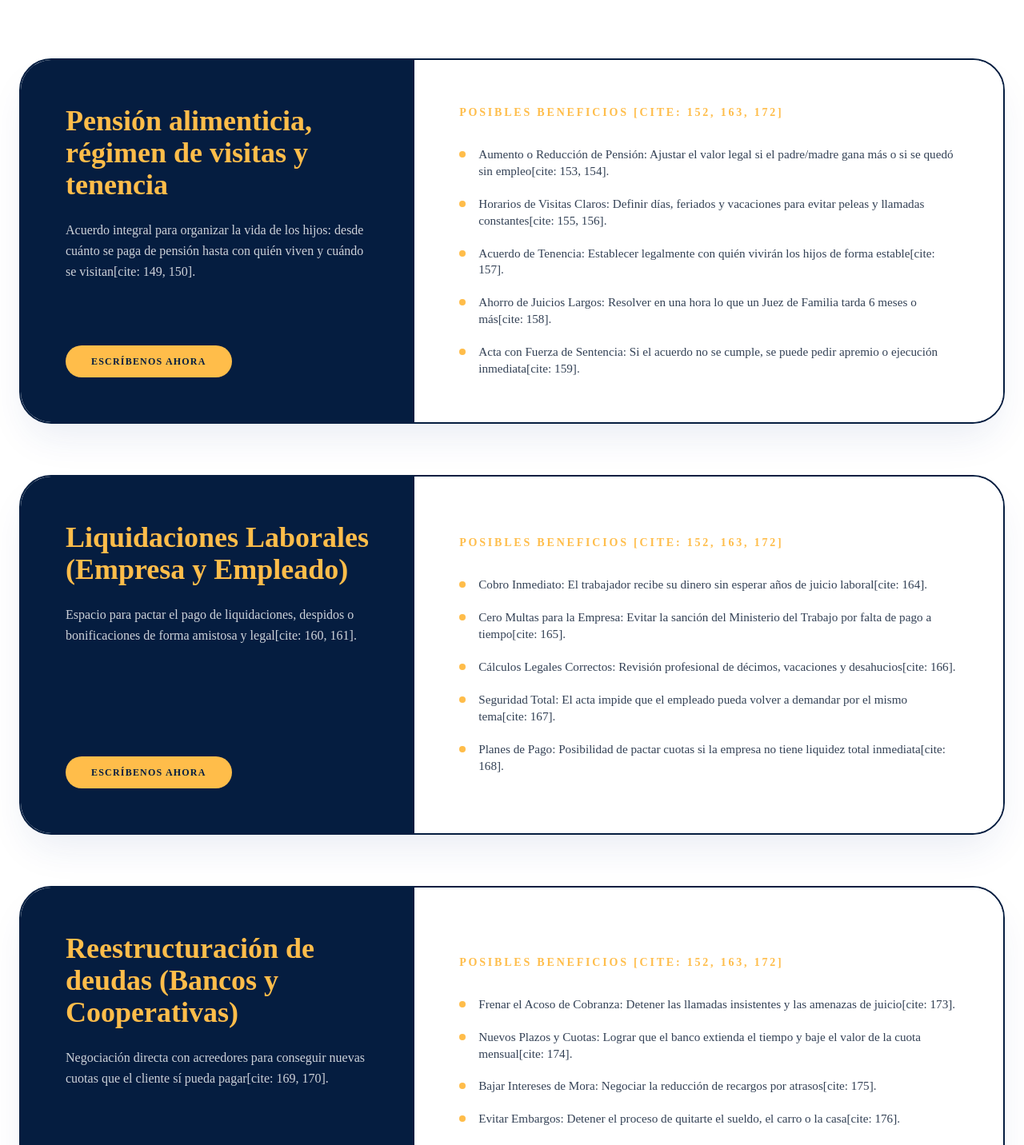
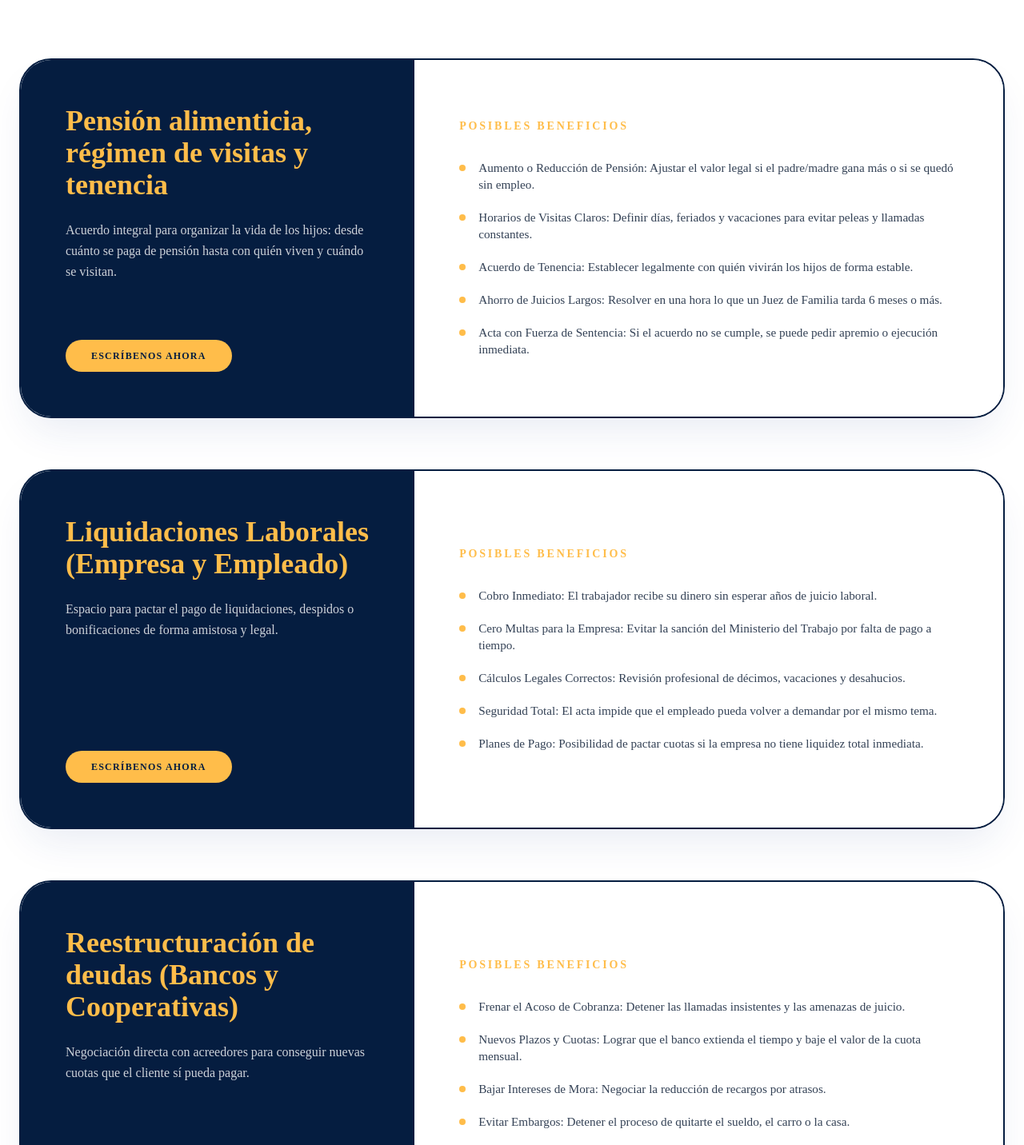
Before and after one commit to DevCardenasS/web-cardenas-saltos, a Next.js app: page /mediacion in a window 1280 px wide. Shown: the part 1100-2532 px from the top of the page at 80% size. Built offline with nearby package versions, Linux system fonts and the light colour scheme.

Commit message:
Update mediacion.js

```diff
--- a/pages/mediacion.js
+++ b/pages/mediacion.js
@@ -7,46 +7,46 @@ export default function Mediacion() {
   const servicios = [
     {
       titulo: "Pensión alimenticia, régimen de visitas y tenencia",
-      descripcion: "Acuerdo integral para organizar la vida de los hijos: desde cuánto se paga de pensión hasta con quién viven y cuándo se visitan[cite: 149, 150].",
+      descripcion: "Acuerdo integral para organizar la vida de los hijos: desde cuánto se paga de pensión hasta con quién viven y cuándo se visitan.",
       beneficios: [
-        "Aumento o Reducción de Pensión: Ajustar el valor legal si el padre/madre gana más o si se quedó sin empleo[cite: 153, 154].",
-        "Horarios de Visitas Claros: Definir días, feriados y vacaciones para evitar peleas y llamadas constantes[cite: 155, 156].",
-        "Acuerdo de Tenencia: Establecer legalmente con quién vivirán los hijos de forma estable[cite: 157].",
-        "Ahorro de Juicios Largos: Resolver en una hora lo que un Juez de Familia tarda 6 meses o más[cite: 158].",
-        "Acta con Fuerza de Sentencia: Si el acuerdo no se cumple, se puede pedir apremio o ejecución inmediata[cite: 159]."
+        "Aumento o Reducción de Pensión: Ajustar el valor legal si el padre/madre gana más o si se quedó sin empleo.",
+        "Horarios de Visitas Claros: Definir días, feriados y vacaciones para evitar peleas y llamadas constantes.",
+        "Acuerdo de Tenencia: Establecer legalmente con quién vivirán los hijos de forma estable.",
+        "Ahorro de Juicios Largos: Resolver en una hora lo que un Juez de Familia tarda 6 meses o más.",
+        "Acta con Fuerza de Sentencia: Si el acuerdo no se cumple, se puede pedir apremio o ejecución inmediata."
       ]
     },
     {
       titulo: "Liquidaciones Laborales (Empresa y Empleado)",
-      descripcion: "Espacio para pactar el pago de liquidaciones, despidos o bonificaciones de forma amistosa y legal[cite: 160, 161].",
+      descripcion: "Espacio para pactar el pago de liquidaciones, despidos o bonificaciones de forma amistosa y legal.",
       beneficios: [
-        "Cobro Inmediato: El trabajador recibe su dinero sin esperar años de juicio laboral[cite: 164].",
-        "Cero Multas para la Empresa: Evitar la sanción del Ministerio del Trabajo por falta de pago a tiempo[cite: 165].",
-        "Cálculos Legales Correctos: Revisión profesional de décimos, vacaciones y desahucios[cite: 166].",
-        "Seguridad Total: El acta impide que el empleado pueda volver a demandar por el mismo tema[cite: 167].",
-        "Planes de Pago: Posibilidad de pactar cuotas si la empresa no tiene liquidez total inmediata[cite: 168]."
+        "Cobro Inmediato: El trabajador recibe su dinero sin esperar años de juicio laboral.",
+        "Cero Multas para la Empresa: Evitar la sanción del Ministerio del Trabajo por falta de pago a tiempo.",
+        "Cálculos Legales Correctos: Revisión profesional de décimos, vacaciones y desahucios.",
+        "Seguridad Total: El acta impide que el empleado pueda volver a demandar por el mismo tema.",
+        "Planes de Pago: Posibilidad de pactar cuotas si la empresa no tiene liquidez total inmediata."
       ]
     },
     {
       titulo: "Reestructuración de deudas (Bancos y Cooperativas)",
-      descripcion: "Negociación directa con acreedores para conseguir nuevas cuotas que el cliente sí pueda pagar[cite: 169, 170].",
+      descripcion: "Negociación directa con acreedores para conseguir nuevas cuotas que el cliente sí pueda pagar.",
       beneficios: [
-        "Frenar el Acoso de Cobranza: Detener las llamadas insistentes y las amenazas de juicio[cite: 173].",
-        "Nuevos Plazos y Cuotas: Lograr que el banco extienda el tiempo y baje el valor de la cuota mensual[cite: 174].",
-        "Bajar Intereses de Mora: Negociar la reducción de recargos por atrasos[cite: 175].",
-        "Evitar Embargos: Detener el proceso de quitarte el sueldo, el carro o la casa[cite: 176].",
-        "Certificado de Acuerdo: Un documento legal que demuestra que estás cumpliendo con tus pagos[cite: 177]."
+        "Frenar el Acoso de Cobranza: Detener las llamadas insistentes y las amenazas de juicio.",
+        "Nuevos Plazos y Cuotas: Lograr que el banco extienda el tiempo y baje el valor de la cuota mensual.",
+        "Bajar Intereses de Mora: Negociar la reducción de recargos por atrasos.",
+        "Evitar Embargos: Detener el proceso de quitarte el sueldo, el carro o la casa.",
+        "Certificado de Acuerdo: Un documento legal que demuestra que estás cumpliendo con tus pagos."
       ]
     },
     {
       titulo: "Conflictos de Inquilinato (Arriendos)",
-      descripcion: "Solución de problemas por falta de pago de renta, daños al inmueble o entrega de locales[cite: 178, 179].",
+      descripcion: "Solución de problemas por falta de pago de renta, daños al inmueble o entrega de locales.",
       beneficios: [
-        "Desalojo Pactado: Acordar una fecha fija para desocupar sin necesidad de usar la fuerza pública[cite: 182].",
-        "Plan para Pagar Arriendos: Reconocer la deuda y pactar cómo se va a cancelar lo adeudado[cite: 183].",
-        "Devolución de Garantía: Liquidación justa descontando daños reales y servicios pendientes[cite: 184].",
-        "Evitar Juicios de Inquilinato: Ahorrar miles de dólares en abogados y trámites judiciales eternos[cite: 185].",
-        "Paz entre las Partes: Terminar la relación arrendaticia sin violencia ni rencores[cite: 186]."
+        "Desalojo Pactado: Acordar una fecha fija para desocupar sin necesidad de usar la fuerza pública.",
+        "Plan para Pagar Arriendos: Reconocer la deuda y pactar cómo se va a cancelar lo adeudado.",
+        "Devolución de Garantía: Liquidación justa descontando daños reales y servicios pendientes.",
+        "Evitar Juicios de Inquilinato: Ahorrar miles de dólares en abogados y trámites judiciales eternos.",
+        "Paz entre las Partes: Terminar la relación arrendaticia sin violencia ni rencores."
       ]
     }
   ];
@@ -62,16 +62,16 @@ export default function Mediacion() {
         <div className="max-w-7xl mx-auto flex flex-col lg:flex-row items-start gap-12">
           <div className="lg:w-1/2 order-1">
             <p className="text-[#051d40] text-lg md:text-xl leading-relaxed mb-8 font-normal pt-2">
-              Resuelve tus conflictos de forma rápida y económica sin juicios[cite: 144]. Logra acuerdos legales en pensión alimenticia, visitas, tenencia, deudas y liquidaciones laborales[cite: 145]. Total validez ante la ley, menos estrés y resultados rápidos[cite: 146].
+              Resuelve tus conflictos de forma rápida y económica sin juicios. Logra acuerdos legales en pensión alimenticia, visitas, tenencia, deudas y liquidaciones laborales. Total validez ante la ley, menos estrés y resultados rápidos.
             </p>
             <p className="text-[#051d40] text-xl md:text-2xl font-bold mb-8">
-              ¡Escríbenos y recibe una consulta gratis! [cite: 147]
+              ¡Escríbenos y recibe una consulta gratis!
             </p>
             <a
               href={`https://wa.me/${phoneNumber}`}
               className="inline-block bg-[#ffbd4a] text-[#051d40] px-10 py-4 rounded-full font-medium text-sm uppercase tracking-widest hover:bg-[#051d40] hover:text-white transition-all shadow-lg"
             >
-              Escribenos ahora [cite: 148]
+              Escribenos ahora
             </a>
           </div>
           <div className="lg:w-1/2 order-2">
@@ -119,7 +119,7 @@ export default function Mediacion() {
 
             <div className="lg:w-3/5 p-10 md:p-14 flex flex-col justify-center bg-white border-l border-[#051d40]">
               <h4 className="text-[#ffbd4a] font-black uppercase text-sm tracking-[0.2em] mb-8">
-                Posibles beneficios [cite: 152, 163, 172]
+                Posibles beneficios
               </h4>
               <ul className="grid grid-cols-1 gap-5">
                 {servicio.beneficios.map((beneficio, bIndex) => (
@@ -138,12 +138,12 @@ export default function Mediacion() {
       <section className="w-full bg-[#ffbd4a] py-24">
         <div className="max-w-7xl mx-auto px-6 text-left">
           <h2 className="text-[#051d40] text-4xl md:text-6xl mb-10" style={{ lineHeight: '1' }}>
-            <span className="block font-black uppercase tracking-tighter">Estrategia legal [cite: 187]</span>
-            <span className="block font-normal">que genera resultados [cite: 188]</span>
+            <span className="block font-black uppercase tracking-tighter">Estrategia legal</span>
+            <span className="block font-normal">que genera resultados</span>
           </h2>
           <a href={`https://wa.me/${phoneNumber}`}
              className="inline-block bg-[#051d40] text-white px-10 py-4 rounded-full font-bold text-sm uppercase tracking-widest hover:scale-105 transition-all shadow-xl">
-            Consulta gratis [cite: 189]
+            Consulta gratis
           </a>
         </div>
       </section>
```
